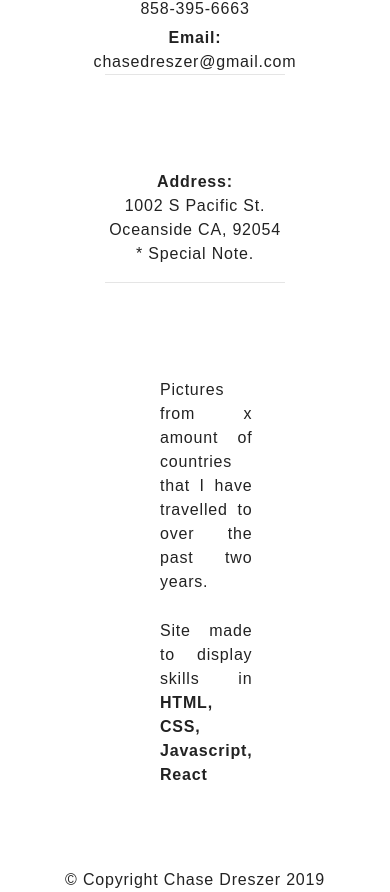
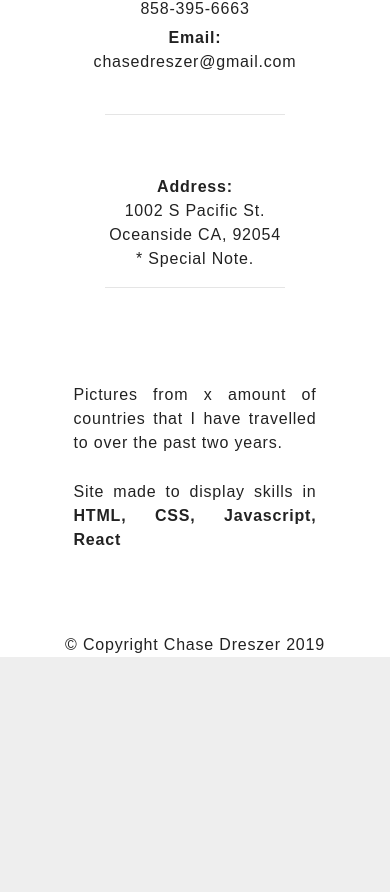
Before and after one commit to cdreszer/world-photos-app, a React (Create React App) app: page / in a window 390 px wide. Shown: the part 1216-2108 px from the top of the page. After the commit the page ends 1873 px from the top, so only its background shows below. Built offline with nearby package versions, Linux system fonts and the light colour scheme; a web font is replaced by a local one.

Commit message:
Minor footer changes.

```diff
--- a/src/css/Footer.css
+++ b/src/css/Footer.css
@@ -5,7 +5,7 @@ footer {
 }
 
 .panel-footer section {
-  margin-top: 30px;
+/*  margin-top: 30px;*/
   padding-top: 35px;
   padding-bottom: 30px;
   border-top: 0;
@@ -25,6 +25,7 @@ footer {
 /* Targets email underneath phone number and give top margin */
 .panel-footer #contact-info p:nth-of-type(2) {
    margin-top: 5px;
+   margin-bottom: 40px;
 }
 
 #testimonials {
@@ -54,6 +55,10 @@ footer {
    .panel-footer section {
      margin: 0px auto 30px;
      text-align: center;
+
+   }
+   .panel-footer #address {
+      padding-top: 0px;
    }
    .panel-footer section hr {
       width: 50%;
@@ -61,7 +66,7 @@ footer {
       margin: 0px auto 0px;
    }
    #testimonials {
-      margin: 0px 145px 0px;
+      margin: 0px 15% 0px;
    }
 }
 
```
